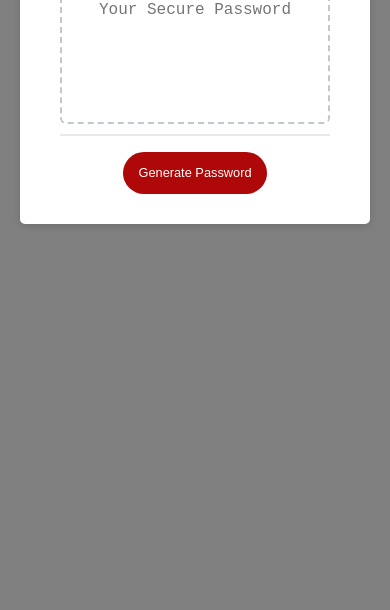
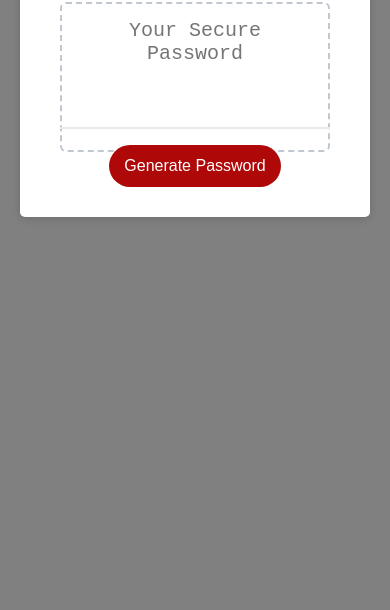
Before and after one commit to prolsu/Password_Generator, a plain HTML site: page index.html in a window 390 px wide. Shown: the part 332-942 px from the top of the page. Before the commit the page ends 844 px from the top, so only its background shows below. Drawn offline with Linux system fonts and the light colour scheme.

Commit message:
@media updated to render better on iphone horizontally

```diff
--- a/style.css
+++ b/style.css
@@ -121,20 +121,38 @@ button[disabled] {
   overflow: hidden;
 }
 
-@media (max-width: 690px) {
+@media (max-width: 813px) {
   .btn {
-    font-size: 1rem;
+    font-size: 1.25rem;
     margin: 16px 0px 0px 0px;
     padding: 10px 15px;
   }
 
   #password {
+    font-size: 1.25rem;
+    margin-bottom: -25px;
+  }
+
+  h1,
+  h2 {
+    margin: 2px auto 2px;
+  }
+
+}
+
+@media (max-width: 450px) {
+  .btn {
     font-size: 1rem;
+  }
+
+  body {
+    margin-top: 25%;
   }
 }
 
-@media (max-width: 500px) {
-  .btn {
-    font-size: 0.8rem;
+/*@media only screen and (max-width: 600px) {
+  body {
+    background-color: ;
   }
-}
+
+}*/
```
